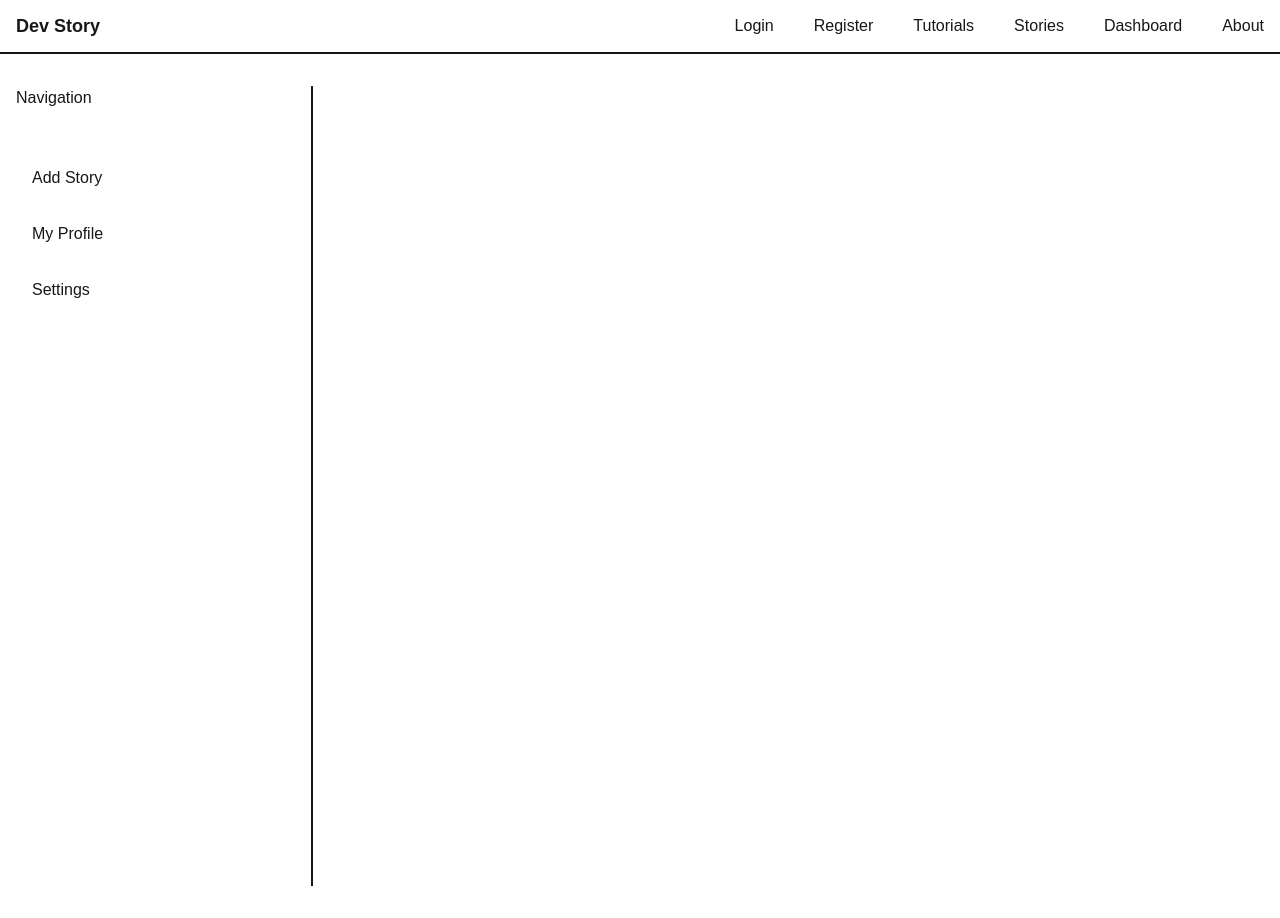
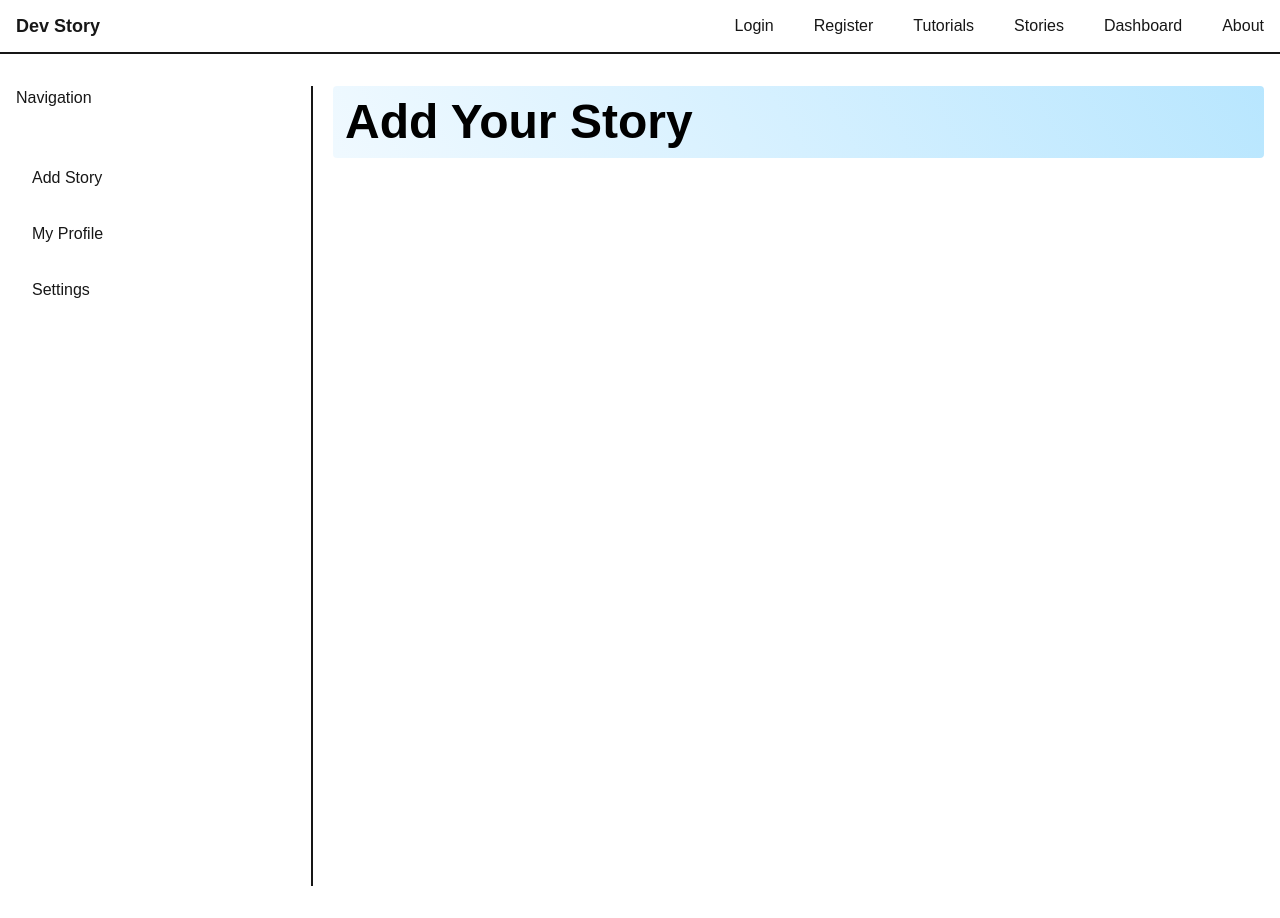
Before and after one commit to ashiqur0/hello-next, a Next.js app: page /dashboard/add-story in a window 1280 px wide. Built offline with nearby package versions, Linux system fonts and the light colour scheme.

Commit message:
Added Title To AddStory Page

```diff
--- a/src/app/dashboard/add-story/page.jsx
+++ b/src/app/dashboard/add-story/page.jsx
@@ -1,9 +1,10 @@
+import Title from '@/components/Title';
 import React from 'react';
 
 const AddStory = () => {
     return (
         <div>
-
+            <Title>Add Your Story</Title>
         </div>
     );
 };
```
